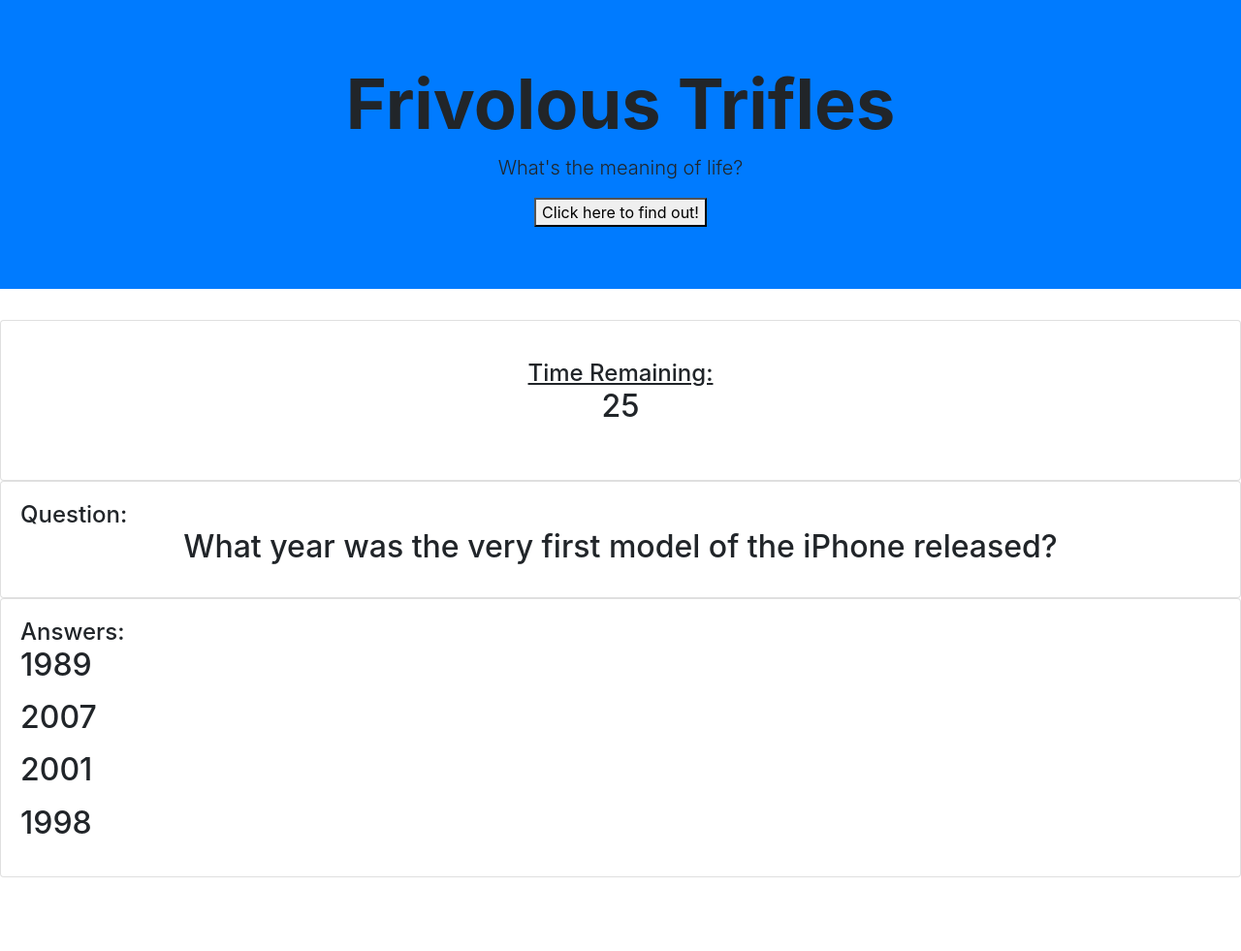
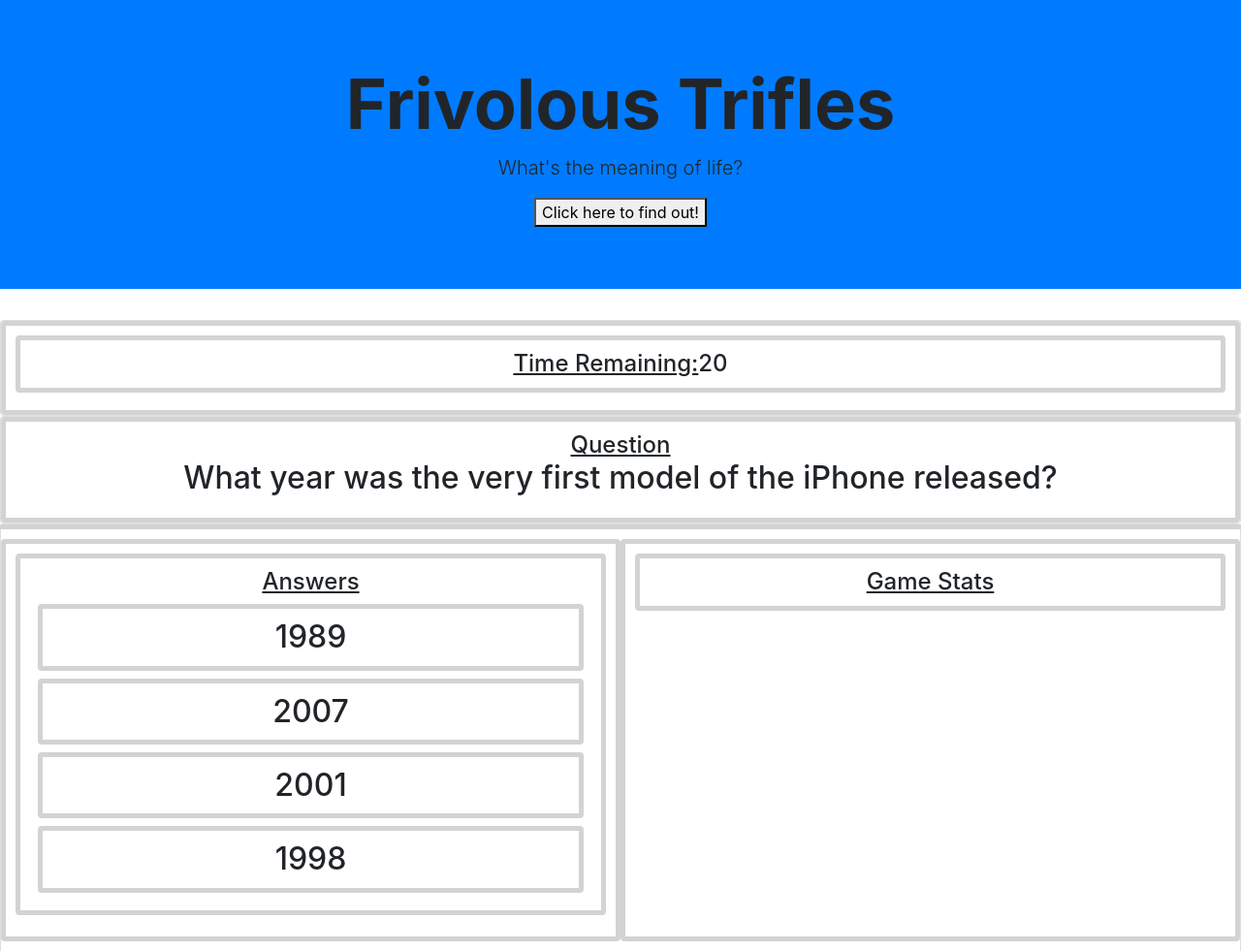
Before and after one commit to BMD-518/Triviagame, a plain HTML site: page index.html in a window 1280 px wide. Shown: the top 981 px of the page at 97% size. Before the commit the page ends 905 px from the top, so only its background shows below. Drawn offline with nearby package versions, Linux system fonts and the light colour scheme.

Commit message:
Stats to DOM, timer added, click func/user input detection

```diff
--- a/assets/css/style.css
+++ b/assets/css/style.css
@@ -0,0 +1,18 @@
+.changeling {
+    border: 5px solid lightgray;
+    padding: 10px;
+    border-radius: 4px;
+}
+
+.response {
+    border: 5px solid lightgray;
+    padding: 10px;
+    border-radius: 4px;
+    cursor: pointer;
+}
+
+.card-body{
+    border: 5px solid lightgray;
+    padding: 10px;
+    border-radius: 4px;
+}
--- a/assets/javascript/app.js
+++ b/assets/javascript/app.js
@@ -1,7 +1,7 @@
-$(document).ready(function() {
-    // initial variable values
+// establish initial variables and values
+
 // initial timer
-    var remainingTime = 25;
+var timeRemaining = 25;
 // correct answer counter
 var answeredCorrectly = 0;
 // incorrect answer counter
@@ -16,43 +16,56 @@
 {
     question: "What year was the very first model of the iPhone released?",
     responses: ["1989", "2007", "2001", "1998"],
-            correctAnswer: "1"
+    correctAnswer: "2007"
 },
 
 {
     question: "Which planet is the hottest in the solar system?",
     responses: ["Mars", "Neptune", "Venus", "Uranus"],
-            correctAnswer: "2"
+    correctAnswer: "Venus"
 },
 
 {
     question: "Which country produces the most coffee in the world?",
     responses: ["Vietnam", "Columbia", "Ethiopia", "Brazil"],
-            correctAnswer: "3"
+    correctAnswer: "Brazil"
 },
 
 {
     question: "What’s the primary ingredient in hummus?",
     responses: ["Lentils", "Garbonzo Beans", "Chickpeas", "Rocky Mountain Oysters"],
-            correctAnswer: "2"
+    correctAnswer: "Chickpeas"
 },
 
 {
     question: "What name is used to refer to a group of frogs?",
     responses: ["An Army", "A Grabble", "A Schwarm", "A Phloog"],
-            correctAnswer: "0"
+    correctAnswer: "An Army"
 }
 ];
 
+// display game stats to DOM
+function showMe() {
+const theDamage = `
+    <h2>You answered ${answeredCorrectly} right</h2>
+`
+
+    $('#current-game').html(theDamage);
+}
 
 // select first question to display to DOM
 function noPressure() {
+
+    timeRemaining = 25;
+
+    // set decrement to occur every 1000ms (1 sec)
+    timer = setInterval(decrementCounter, 1000);
     const question = questionInfo[currentQuestion].question;
     const responses = questionInfo[currentQuestion].responses;
 
     // display initial time
     $('#time-remaining').html(`
-            <h2>${remainingTime}</h2>
+        <span>${timeRemaining}</span>
     `);
     // display question
     $('#current-question').html(`
@@ -62,21 +75,82 @@
         <h2>${threeTruthsAndALie(responses)}</h2>
     `);
 };
+
+
+
 // loads responses
 function threeTruthsAndALie(responses) {
 
     let result = '';
 
     for (let r = 0; r < responses.length; r++) {
-            result += `<p class="choice" data-answer="${responses[r]}">${responses[r]}</p>`;
+        result += `
+        <p class="response text-center m-2" data-answer="${responses[r]}">${responses[r]}</p>
+        `;
     };
 
     return result;
 };
 
-    noPressure();
+// click funtion for detection of user selection
+$(document).on('click', '.changeling', function(){
+
+    const selection = $(this).attr('data-answer');
+    const correctAnswer = questionInfo[currentQuestion].correctAnswer;
+    clearInterval(timer);
+
+    // if/else statement to handle right/wrong selection scenario
+    if (selection === correctAnswer){
+        answeredCorrectly++;
+        nextSong();
+        console.log('Victorious');
+    } else {
+        answeredIncorrectly++;
+        nextSong();
+        console.log('The smell of da-feet');
+    }
+
+});
 
 
 
 
-});
+// function for loading next question
+function nextSong(){
+
+    const theEnd = (questionInfo.length -1) === currentQuestion;
+    if(theEnd){
+    } else {
+        currentQuestion++;
+        noPressure();
+    }
+}
+
+
+// create function to call for timeRemaining decrement
+function decrementCounter(){
+
+    timeRemaining--;
+    $("#time-remaining").html(timeRemaining);
+
+    // end round when no time is remaining
+    if(timeRemaining===0){
+        gameOverMan();
+    }
+
+}
+
+// create function to clear timer at zero
+function gameOverMan(){
+
+    clearInterval(timer);
+
+    // increment wrong answer counter
+    answeredIncorrectly++;
+
+    // call next question function
+    nextSong();
+}
+
+
+noPressure();
--- a/index.html
+++ b/index.html
@@ -23,25 +23,32 @@
       </div>
     </div>
     <!-- Time remaining card -->
-    <div class="card text-center" id="timeCard">
+    <div class="card text-center" id="time-card">
       <div class="card-body h-80">
         <h4 class="card-body border-btm"><u>Time Remaining:</u><span id="time-remaining"></span></h4>
       </div>
     </div>
 
     <!-- question card -->
-    <div class="card text-left" id="questionCard">
+    <div class="card text-left" id="question-card">
       <div class="card-body">
-        <h4 class="card-title" id="questions">Question: <span id="current-question"></span></h4>
+        <h4 class="card-title text-center" id="questions"><u>Question</u> <span id="current-question"></span></h4>
       </div>
     </div>
 
     <!-- Answer card -->
-    <div class="card text-left" id="answerCard">
-      <div class="card-body">
-        <h4 class="card-title">Answers: <span class="" id="current-answers"></span></h4>
+    <div class="card text-left" id="answer-game-card">
+      <div class="card-body row">
+        <div class="card-body col-6">
+          <h4 class="card-title changeling text-center"><u>Answers</u> <span id="current-answers"></span></h4>
+        </div>
+        <div class="card-body col-6">
+            <h4 class="card-title text-center changeling"><u>Game Stats</u> <span id="current-game"></span></h4>
+
+        </div>
       </div>
     </div>
+
 
     <!-- jQuery first, then Popper.js, then Bootstrap JS -->
     <script src="https://code.jquery.com/jquery-3.4.1.min.js" integrity="sha256-CSXorXvZcTkaix6Yvo6HppcZGetbYMGWSFlBw8HfCJo="
```
Lines whose indentation alone changed are shown as unchanged.
